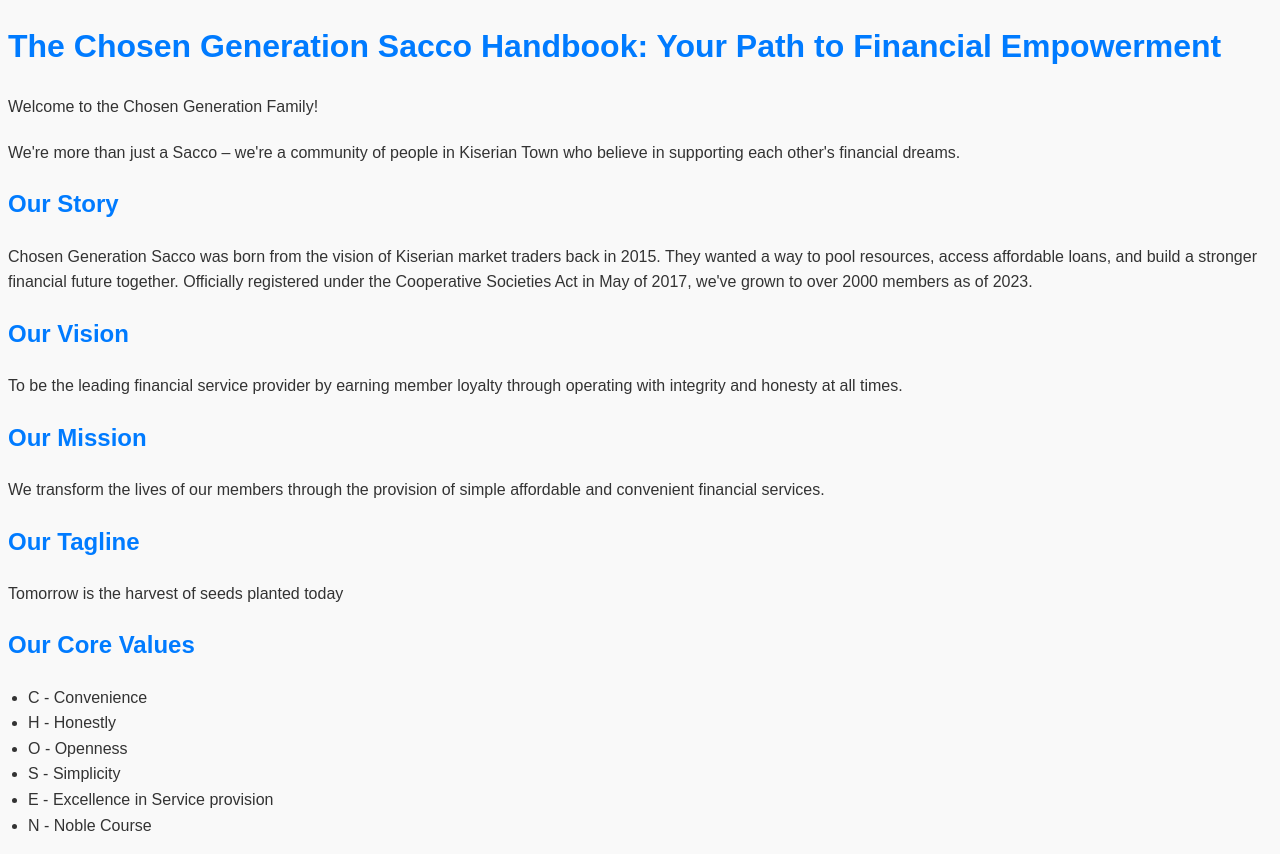
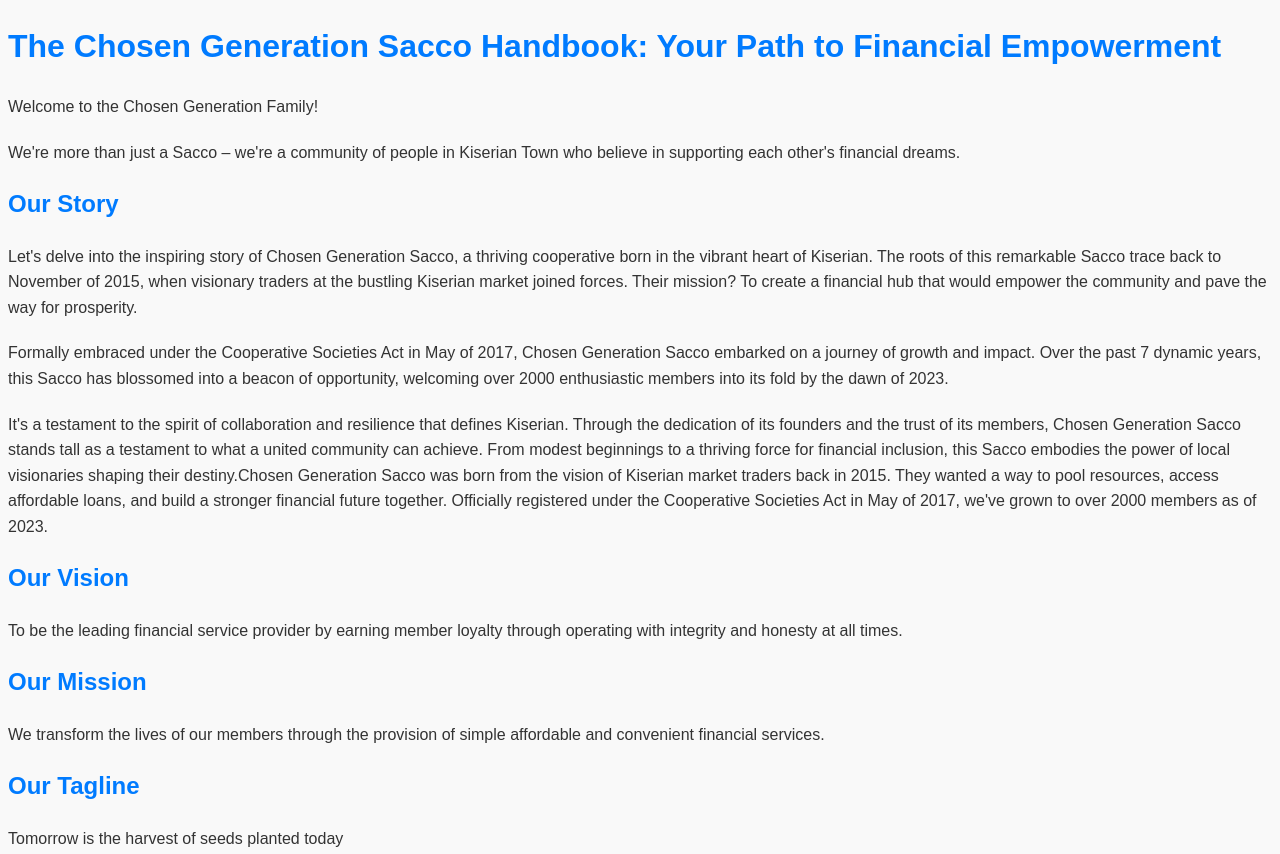
Before and after one commit to keithmito/Chosen-Website, a plain HTML site: page index.html in a window 1280 px wide. Shown: the top 854 px of the page. Drawn offline with Linux system fonts and the light colour scheme.

Commit message:
Update index.html

```diff
--- a/index.html
+++ b/index.html
@@ -12,7 +12,25 @@
     <p>We're more than just a Sacco – we're a community of people in Kiserian Town who believe in supporting each other's financial dreams.</p>
 
     <h2>Our Story</h2>
-    <p>Chosen Generation Sacco was born from the vision of Kiserian market traders back in 2015. They wanted a way to pool resources, access affordable loans, and build a stronger financial future together. Officially registered under the Cooperative Societies Act in May of 2017, we've grown to over 2000 members as of 2023.</p>
+    <p>Let's delve into the inspiring story of Chosen Generation Sacco, a thriving cooperative born in the vibrant heart of
+    Kiserian. The roots of this remarkable Sacco trace back to November of 2015,
+    when visionary traders at the bustling Kiserian market joined forces. Their
+    mission? To create a financial hub that would empower the community and pave
+    the way for prosperity.</p>
+
+    <p>Formally embraced under the Cooperative
+    Societies Act in May of 2017, Chosen Generation Sacco embarked on a journey of
+    growth and impact. Over the past 7 dynamic years, this Sacco has blossomed into
+    a beacon of opportunity, welcoming over 2000 enthusiastic members into its fold
+    by the dawn of 2023.</p>
+
+
+    <p>It's a testament to the spirit of
+    collaboration and resilience that defines Kiserian. Through the dedication of
+    its founders and the trust of its members, Chosen Generation Sacco stands tall
+    as a testament to what a united community can achieve. From modest beginnings
+    to a thriving force for financial inclusion, this Sacco embodies the power of
+    local visionaries shaping their destiny.Chosen Generation Sacco was born from the vision of Kiserian market traders back in 2015. They wanted a way to pool resources, access affordable loans, and build a stronger financial future together. Officially registered under the Cooperative Societies Act in May of 2017, we've grown to over 2000 members as of 2023.</p>
 
     <h2>Our Vision</h2>
     <p>To be the leading financial service provider by earning member loyalty through operating with integrity and honesty at all times.</p>
```
